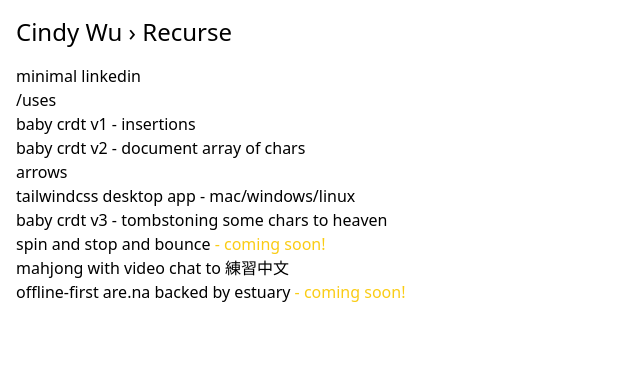
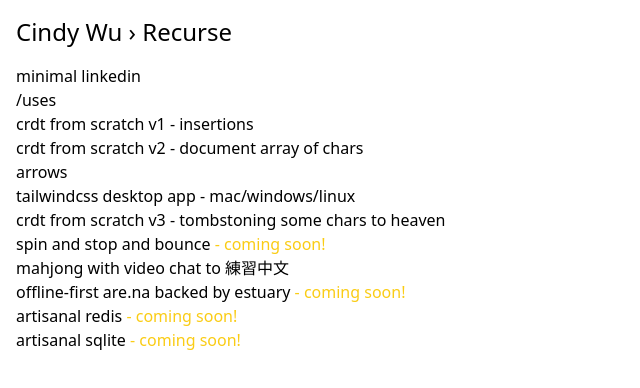
Before and after one commit to cindywu/cindy-wu, a Next.js app: page /recurse in a window 1280 px wide. Shown: the top 388 px of the page, without its empty margins (0-640 px from the left). Built offline with nearby package versions, Linux system fonts and the light colour scheme.

Commit message:
add my projects

```diff
--- a/pages/recurse/index.tsx
+++ b/pages/recurse/index.tsx
@@ -7,14 +7,16 @@ export default function index() {
       <div className={"pb-4 text-2xl"}><Link className={"no-underline hover:underline"} href="/">Cindy Wu</Link> › Recurse</div>
       <Link className={"no-underline hover:underline"} href="https://github.com/cindywu/minimal-linkedin"><div>minimal linkedin</div></Link>
       <Link className={"no-underline hover:underline"} href="https://github.com/cindywu/uses-toy"><div>/uses</div></Link>
-      <Link className={"no-underline hover:underline"} href="https://github.com/cindywu/baby-crdt"><div>baby crdt v1 - insertions</div></Link>
-      <Link className={"no-underline hover:underline"} href="/arrows-2"><div>baby crdt v2 - document array of chars </div></Link>
+      <Link className={"no-underline hover:underline"} href="https://github.com/cindywu/baby-crdt"><div>crdt from scratch v1 - insertions</div></Link>
+      <Link className={"no-underline hover:underline"} href="/arrows-2"><div>crdt from scratch v2 - document array of chars </div></Link>
       <Link className={"no-underline hover:underline"} href="/arrows"><div>arrows</div></Link>
       <Link className={"no-underline hover:underline"} href="/tailwind-desktop"><div>tailwindcss desktop app - mac/windows/linux</div></Link>
-      <Link className={"no-underline hover:underline"} href="https://github.com/cindywu/baby-crdt/pull/14"><div>baby crdt v3 - tombstoning some chars to heaven</div></Link>
+      <Link className={"no-underline hover:underline"} href="https://github.com/cindywu/baby-crdt/pull/14"><div>crdt from scratch v3 - tombstoning some chars to heaven</div></Link>
       <div>spin and stop and bounce<span className={"text-yellow-400"}>{` - coming soon!`}</span></div>
       <Link className={"no-underline hover:underline"} href="https://play-mahjong.vercel.app"><div>mahjong with video chat to 練習中文</div></Link>
       <div>offline-first are.na backed by estuary<span className={"text-yellow-400"}>{` - coming soon!`}</span></div>
+      <div>artisanal redis<span className={"text-yellow-400"}>{` - coming soon!`}</span></div>
+      <div>artisanal sqlite<span className={"text-yellow-400"}>{` - coming soon!`}</span></div>
     </div>
   )
 }
```
